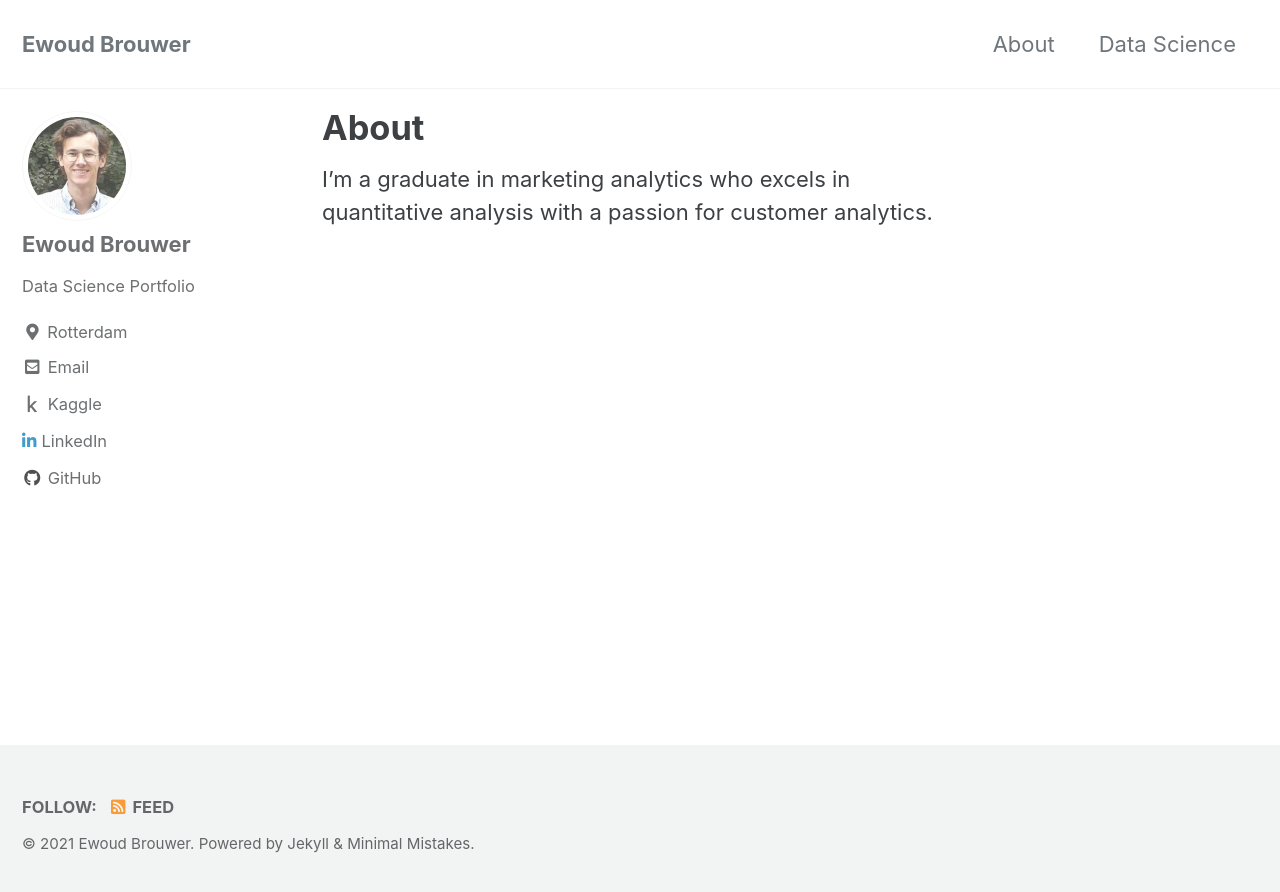
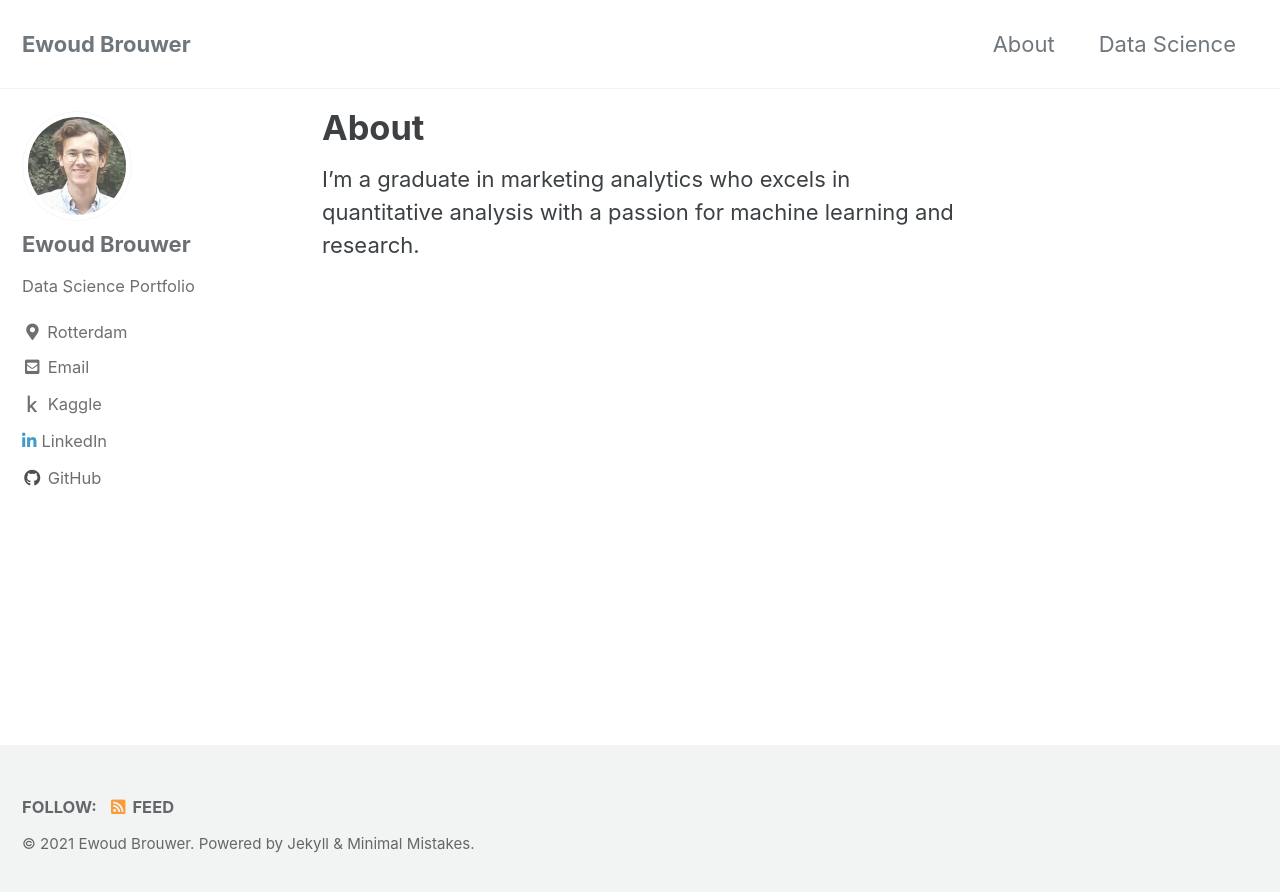
Before and after one commit to ewoudb33/ewoudb33.github.io, a Jekyll site: the page built from _pages/about.md, in a window 1280 px wide. Shown: the top 892 px of the page. Built offline with Jekyll 4.4.1, drawn with Linux system fonts in a browser that asks for light colours; cached includes are drawn as plain includes.

Commit message:
update about

```diff
--- a/_pages/about.md
+++ b/_pages/about.md
@@ -4,4 +4,4 @@
 author_profile: true
 ---
 
-I'm a graduate in marketing analytics who excels in quantitative analysis with a passion for customer analytics.
+I'm a graduate in marketing analytics who excels in quantitative analysis with a passion for machine learning and research.
```
